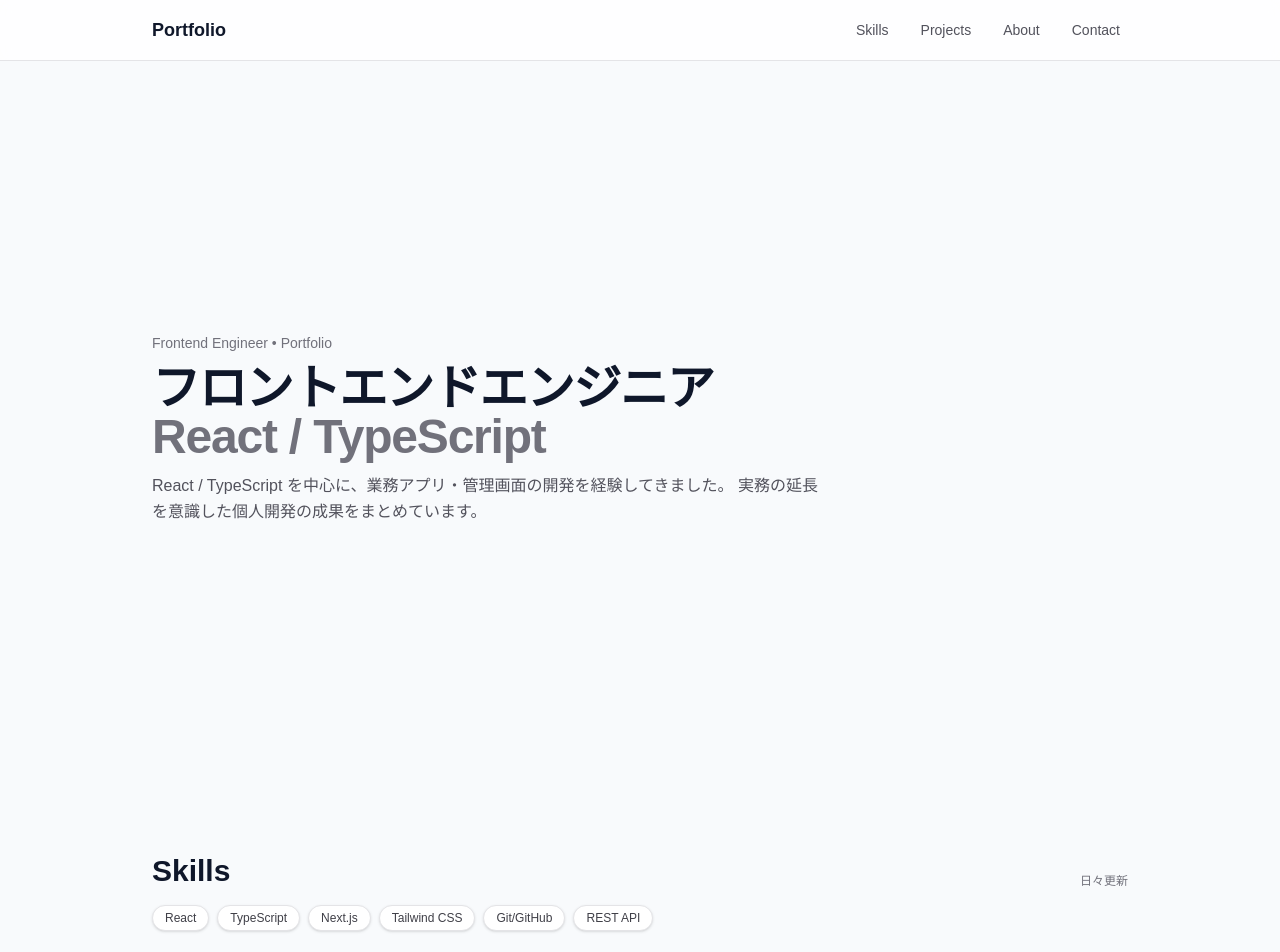
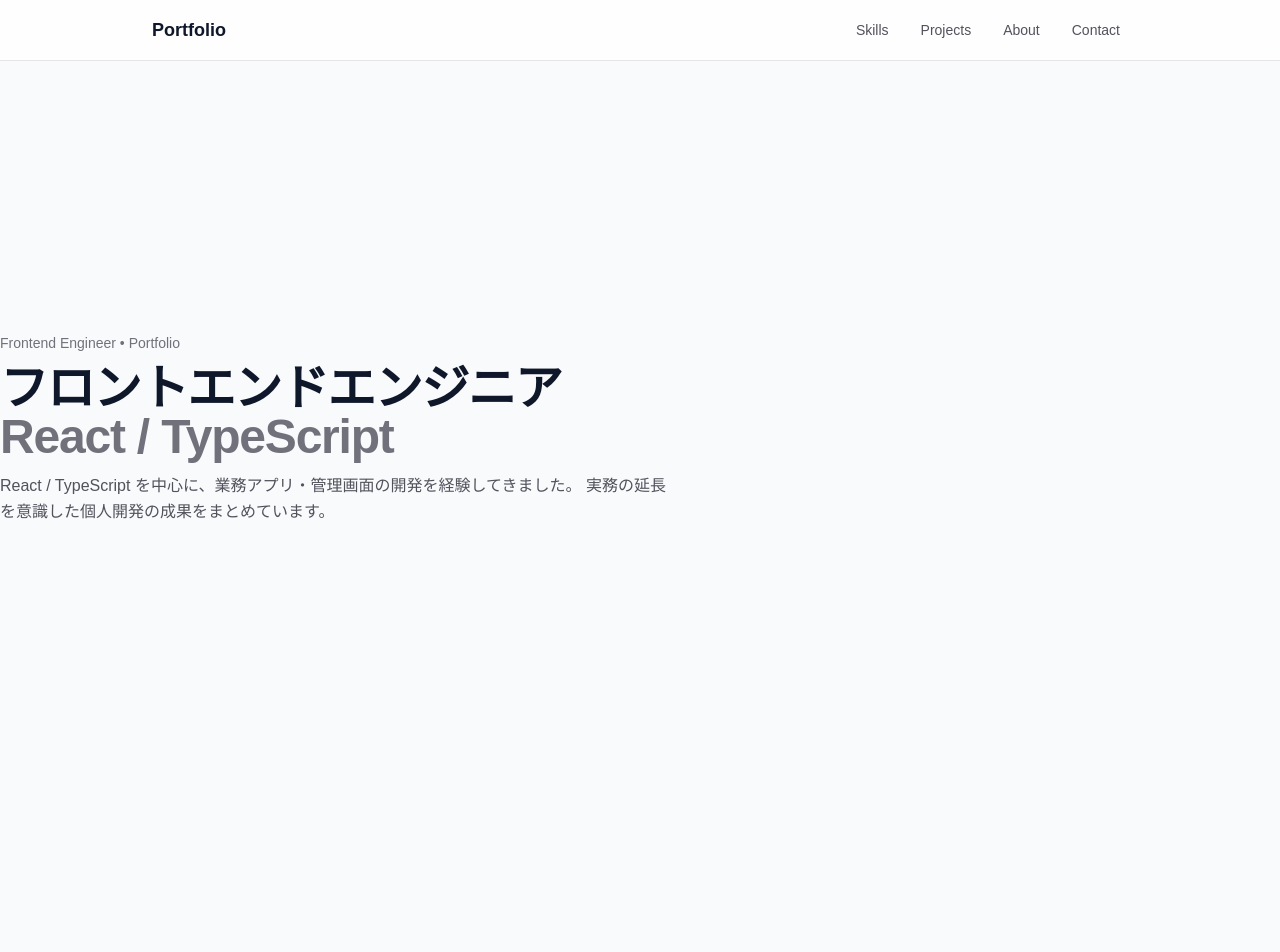
Before and after one commit to kentosuzuta/portfolio, a Next.js app: page / in a window 1280 px wide. Shown: the top 952 px of the page. Built offline with nearby package versions, Linux system fonts and the light colour scheme.

Commit message:
update: figma案に沿って修正

```diff
--- a/src/app/layout.tsx
+++ b/src/app/layout.tsx
@@ -15,11 +15,12 @@ export default function RootLayout({
 }) {
   return (
     <html lang="ja">
-      <body className="min-h-dvh bg-zinc-50 text-zinc-900">
+      <body
+        suppressHydrationWarning
+        className="min-h-dvh bg-slate-50 text-slate-900 antialiased"
+      >
         <Header />
-        <div className="mx-auto flex min-h-dvh max-w-5xl flex-col px-6">
-          <main className="flex-1">{children}</main>
-        </div>
+        <main>{children}</main>
         <Footer />
       </body>
     </html>
--- a/src/app/page.tsx
+++ b/src/app/page.tsx
@@ -5,24 +5,15 @@ import { ContactSection } from "@/components/sections/ContactSection";
 import { IntroductionSection } from "@/components/sections/IntroductionSection";
 import { ProjectsSection } from "@/components/sections/ProjectsSection";
 import { SkillsSection } from "@/components/sections/SkillsSection";
-import { item } from "@/motions/section";
-import { motion } from "framer-motion";
 
 export default function HomePage() {
   return (
-    <motion.div
-      initial="hidden"
-      animate="show"
-      transition={{ duration: 0.45, ease: "easeOut" }}
-      className="space-y-14 pb-16"
-    >
-      <IntroductionSection variants={item} />
-      <div className="space-y-10">
-        <SkillsSection variants={item} />
-        <ProjectsSection variants={item} />
-      </div>
-      <AboutSection variants={item} />
-      <ContactSection variants={item} />
-    </motion.div>
+    <>
+      <IntroductionSection />
+      <AboutSection />
+      <SkillsSection />
+      <ProjectsSection />
+      <ContactSection />
+    </>
   );
 }
```
